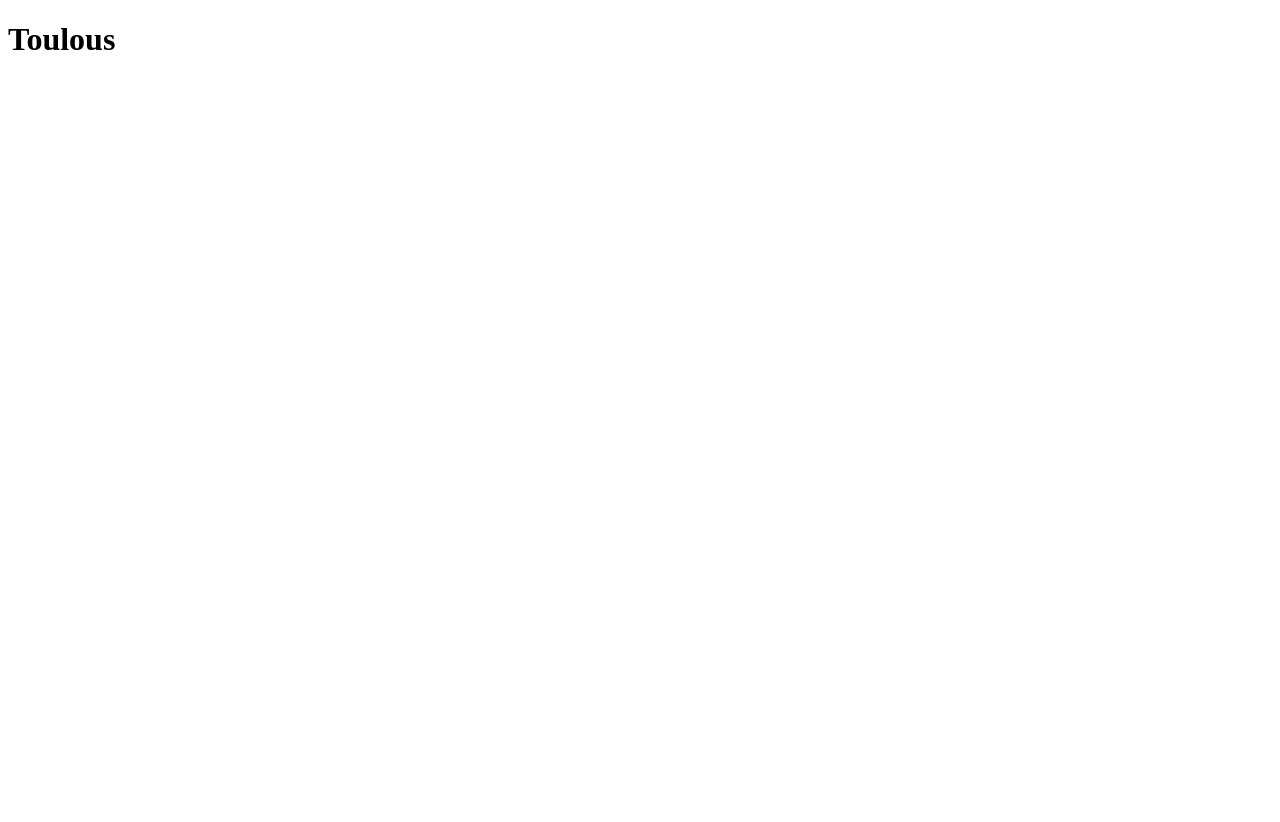
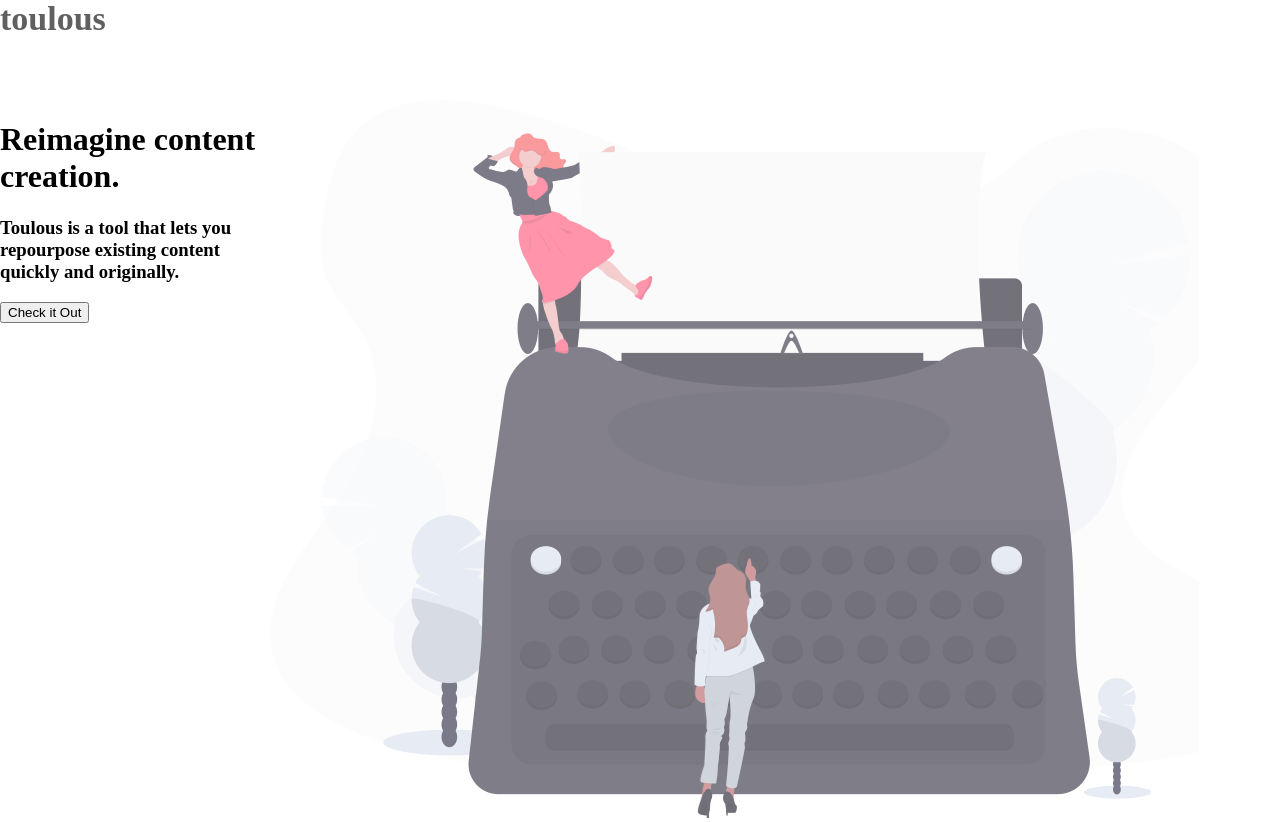
Before and after one commit to dock90/toulous, a Next.js app: page / in a window 1280 px wide. Before the commit the page ends 800 px from the top, so only its background shows below. Built offline with nearby package versions, Linux system fonts and the light colour scheme.

Commit message:
Layout landing page, fft page

```diff
--- /dev/null
+++ b/components/header.js
@@ -0,0 +1,20 @@
+import Link from 'next/link'
+import styled from 'styled-components'
+
+// styles
+const Logo = styled.a`
+  font-family: 'InterstateMono';
+  font-weight: bold;
+  font-size: 34px;
+  color: ${({ theme }) => theme.colors.primary};
+  text-decoration: none;
+  cursor: pointer;
+`
+
+const Header = () => (
+  <Link href='/'>
+    <Logo>toulous</Logo>
+  </Link>
+)
+
+export default Header
--- /dev/null
+++ b/pages/_app.js
@@ -0,0 +1,35 @@
+import App from 'next/app'
+import { createGlobalStyle, ThemeProvider } from 'styled-components'
+
+const GlobalStyle = createGlobalStyle`
+  body {
+    margin: 0;
+    padding: 0;
+  }
+`
+const theme = {
+  colors: {
+    primary: '#606060',
+    secondary: '',
+    dark: '#4c4f5a',
+    background: '#f7f9fc'
+  },
+  status: {
+    critical: '#ff4040',
+    warning: '#FFAA15',
+    clear: '#00C781',
+    unknown: '#CCCCCC'
+  }
+}
+
+export default class MyApp extends App {
+  render() {
+    const { Component, pageProps } = this.props
+    return (
+      <ThemeProvider theme={theme}>
+        <GlobalStyle />
+        <Component {...pageProps} />
+      </ThemeProvider>
+    )
+  }
+}
--- /dev/null
+++ b/pages/_document.js
@@ -0,0 +1,30 @@
+import Document from 'next/document'
+import { ServerStyleSheet } from 'styled-components'
+
+export default class MyDocument extends Document {
+  static async getInitialProps(ctx) {
+    const sheet = new ServerStyleSheet()
+    const originalRenderPage = ctx.renderPage
+
+    try {
+      ctx.renderPage = () =>
+        originalRenderPage({
+          enhanceApp: (App) => (props) =>
+            sheet.collectStyles(<App {...props} />),
+        })
+
+      const initialProps = await Document.getInitialProps(ctx)
+      return {
+        ...initialProps,
+        styles: (
+          <>
+            {initialProps.styles}
+            {sheet.getStyleElement()}
+          </>
+        ),
+      }
+    } finally {
+      sheet.seal()
+    }
+  }
+}
--- a/pages/index.js
+++ b/pages/index.js
@@ -1,3 +1,39 @@
-const Home = () => <h1>Toulous</h1>
+import Link from 'next/link'
+import styled from 'styled-components'
+// components
+import Header from '../components/header'
+
+// styles
+const Container = styled.div`
+  display: grid;
+  grid-template-rows: 100px 1fr;
+  grid-template-columns: 1fr;
+`
+
+const Content = styled.div`
+  display: grid;
+  grid-template-rows: 1fr;
+  grid-template-columns: 1fr 1fr;
+`
+
+const Home = () => (
+  <Container>
+    <Header />
+    <Content>
+      <div>
+        <h1>Reimagine content creation.</h1>
+        <h3>Toulous is a tool that lets you repourpose existing content quickly and originally.</h3>
+        <Link href='/fft'>
+          <a>
+            <button>Check it Out</button>
+          </a>
+        </Link>
+      </div>
+      <div>
+        <img src='./typewriter.png' />
+      </div>
+    </Content>
+  </Container>
+)
 
 export default Home
```
Also changed, not shown: pages/fft.js (added, +27 -0 lines), public/typewriter.png (added).
